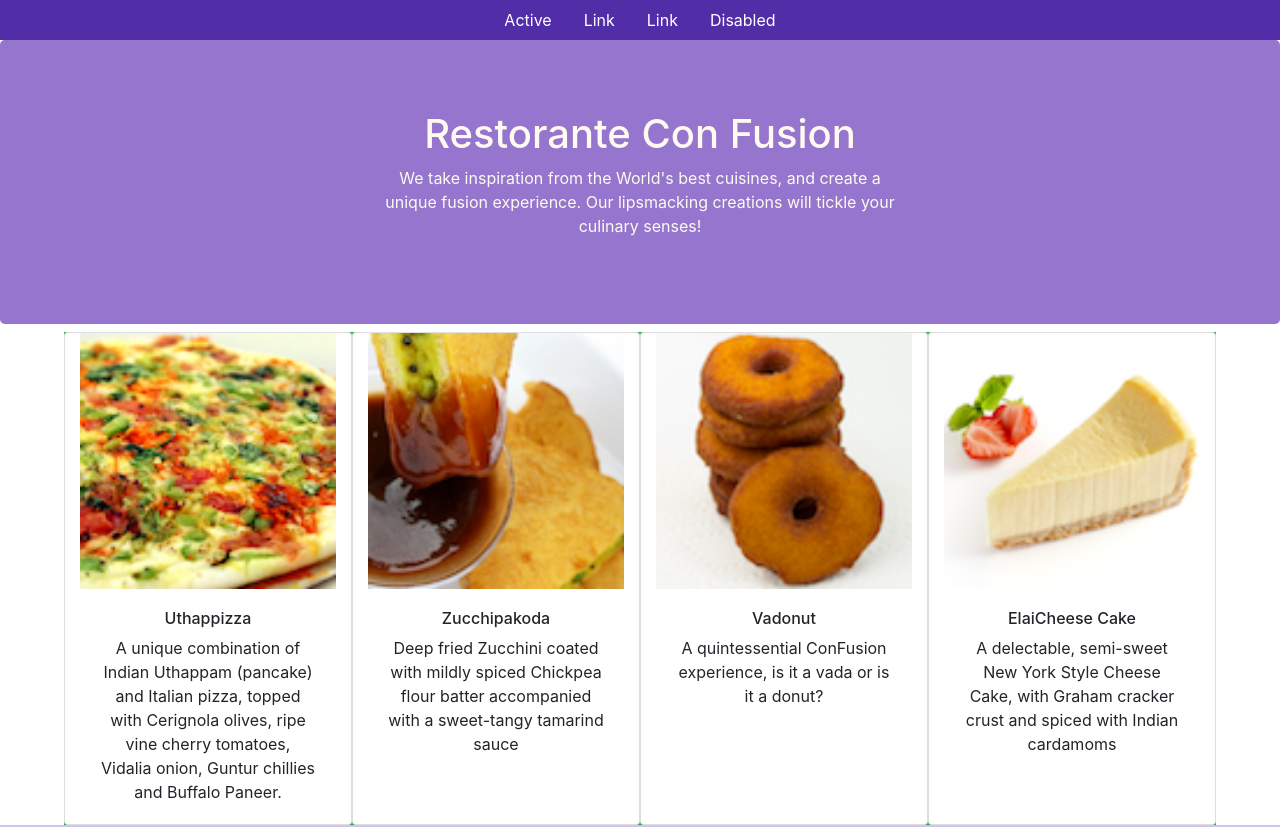
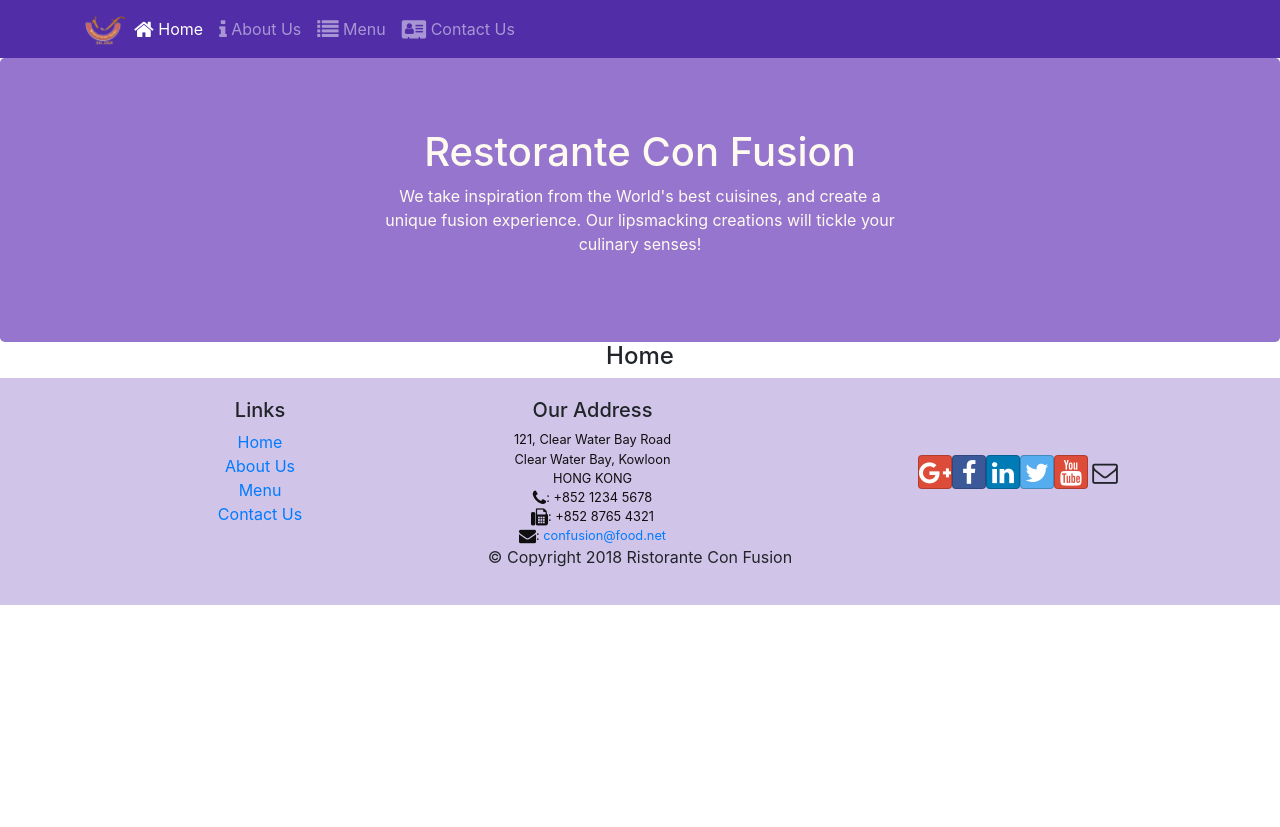
Before and after one commit to kkgarai/Front-End-Web-Development-with-React, a React (Create React App) app: page /home in a window 1280 px wide. Shown: the top 827 px of the page. After the commit the page ends 800 px from the top, so only its background shows below. Built offline with nearby package versions, Linux system fonts and the light colour scheme.

Commit message:
React Router

```diff
--- a/package.json
+++ b/package.json
@@ -10,7 +10,9 @@
     "font-awesome": "^4.7.0",
     "react": "^17.0.1",
     "react-dom": "^17.0.1",
+    "react-router-dom": "^5.2.0",
     "react-scripts": "4.0.2",
+    "reactstrap": "^8.9.0",
     "web-vitals": "^1.1.0"
   },
   "scripts": {
--- a/src/App.js
+++ b/src/App.js
@@ -1,15 +1,18 @@
 import logo from './logo.svg';
 import './App.css';
+import { BrowserRouter } from 'react-router-dom';
 import MainComponent from './components/MainComponent'
 
 
 function App() {
   return (
-    <div className="App">
+    <BrowserRouter>
+      <div className="App">
 
-      <MainComponent/>
+        <MainComponent />
 
-    </div>
+      </div>
+    </BrowserRouter>
   );
 }
 
--- a/src/components/FooterComponent.js
+++ b/src/components/FooterComponent.js
@@ -1,4 +1,5 @@
 import React from 'react'
+import { Link } from 'react-router-dom'
 
 const FooterComponent = () => {
     return (
@@ -8,10 +9,10 @@
                     <div className="col-4 offset-1 col-sm-2">
                         <h5>Links</h5>
                         <ul className="list-unstyled">
-                        <li><a href="#">Home</a></li>
-                        <li><a href="#">About</a></li>
-                        <li><a href="#">Menu</a></li>
-                        <li><a href="contactus.html">Contact</a></li>
+                            <li><Link to='/home'>Home</Link></li>
+                            <li><Link to='/aboutus'>About Us</Link></li>
+                            <li><Link to='/menu'>Menu</Link></li>
+                            <li><Link to='/contactus'>Contact Us</Link></li>
                         </ul>
                     </div>
                     <div className="col-7 col-sm-5">
--- a/src/components/HeaderComponent.js
+++ b/src/components/HeaderComponent.js
@@ -1,24 +1,40 @@
-import React from 'react'
+import React, { useState } from 'react'
+import { Nav, Navbar, NavbarBrand, NavbarToggler, Collapse, NavItem, Jumbotron } from 'reactstrap';
+import { NavLink } from 'react-router-dom';
 
 const HeaderComponent = () => {
+
+    const [isNavOpen, setIsNavOpen] = useState(false)
+
+    const toggleNav = () => {
+        setIsNavOpen(!isNavOpen)
+    }
     return (
         <React.Fragment>
-            <ul class="nav navbar-dark justify-content-center" >
-                <li class="nav-item">
-                    <a class="nav-link" href="#">Active</a>
-                </li>
-                <li class="nav-item">
-                    <a class="nav-link" href="#">Link</a>
-                </li>
-                <li class="nav-item">
-                    <a class="nav-link" href="#">Link</a>
-                </li>
-                <li class="nav-item">
-                    <a class="nav-link" href="#" >Disabled</a>
-                </li>
-            </ul>
+            <Navbar dark expand="sm">
+                <div className="container" >
+                    <NavbarToggler onClick={toggleNav} />
+                    <NavbarBrand className="mr-auto" href="/"><img src='assets/images/logo.png' height="30" width="41" alt='Ristorante Con Fusion' /></NavbarBrand>
+                    <Collapse isOpen={isNavOpen} navbar>
+                        <Nav navbar>
+                            <NavItem>
+                                <NavLink className="nav-link" to='/home'><span className="fa fa-home fa-lg"></span> Home</NavLink>
+                            </NavItem>
+                            <NavItem>
+                                <NavLink className="nav-link" to='/aboutus'><span className="fa fa-info fa-lg"></span> About Us</NavLink>
+                            </NavItem>
+                            <NavItem>
+                                <NavLink className="nav-link" to='/menu'><span className="fa fa-list fa-lg"></span> Menu</NavLink>
+                            </NavItem>
+                            <NavItem>
+                                <NavLink className="nav-link" to='/contactus'><span className="fa fa-address-card fa-lg"></span> Contact Us</NavLink>
+                            </NavItem>
+                        </Nav>
+                    </Collapse>
+                </div>
+            </Navbar>
 
-            <div className='jumbotron'>
+            <Jumbotron>
                 <div className="container">
                     <div className='row row-header justify-content-center'>
                         <div className="col-12 col-sm-6">
@@ -28,7 +44,7 @@
                         </div>
                     </div>
                 </div>
-            </div>
+            </Jumbotron>
         </React.Fragment>
     )
 }
--- /dev/null
+++ b/src/components/HomeComponent.js
@@ -0,0 +1,13 @@
+import React from 'react'
+
+function HomeComponent() {
+    return (
+        <div>
+            <div className="container">
+                <h4>Home</h4>
+            </div>
+        </div>
+    )
+}
+
+export default HomeComponent
--- a/src/components/MainComponent.js
+++ b/src/components/MainComponent.js
@@ -1,30 +1,44 @@
-import React,{useState} from 'react'
+import React, { useState } from 'react'
+import { Switch, Route, Redirect } from 'react-router-dom'
+
+import HomeComponent from './HomeComponent'
 import MenuComponent from "./MenuComponent"
 import DishdetailComponent from './DishdetailComponent'
 import HeaderComponent from './HeaderComponent'
 import FooterComponent from './FooterComponent'
-import {DISHES} from '../shared/dishes'
+import { DISHES } from '../shared/dishes'
 
 function MainComponent() {
-    const [dishes,setDishes]=useState([...DISHES])
-    const[selectedDish,setSelectedDish]=useState(null)
+    const [dishes, setDishes] = useState([...DISHES])
+    const [selectedDish, setSelectedDish] = useState(null)
 
-    const onDishSelect=(dishId)=>{
+    const onDishSelect = (dishId) => {
         setSelectedDish(dishId)
+    }
+
+    const HomePage = () => {
+        return (
+            <HomeComponent />
+        )
     }
 
     return (
         <div>
 
-           <HeaderComponent/>
+            <HeaderComponent />
+            <Switch>
+                <Route path="/home" component={HomePage} />
+                <Route exact path="/menu" component={() => <MenuComponent dishes={DISHES} />} />
+                <Redirect to='/home' />
+            </Switch>
 
 
-        <MenuComponent dishes={DISHES}
-            onClick={(dishId)=>setSelectedDish(dishId)}/>
-        <DishdetailComponent dish={dishes.filter((dish)=>dish.id===selectedDish)[0]}/>
+            {/*<MenuComponent dishes={DISHES}
+                onClick={(dishId) => setSelectedDish(dishId)} />
+            <DishdetailComponent dish={dishes.filter((dish) => dish.id === selectedDish)[0]} />
+                */}
 
-
-            <FooterComponent/>
+            <FooterComponent />
         </div>
     )
 }
--- a/src/components/MenuComponent.js
+++ b/src/components/MenuComponent.js
@@ -1,16 +1,16 @@
-import React,{useState,useEffect} from 'react'
+import React, { useState, useEffect } from 'react'
 
 
 function MenuComponent(props) {
 
-    const[dishes,setDishes]=useState(props.dishes)
+    const [dishes, setDishes] = useState(props.dishes)
 
 
-        const menu=dishes.map((dish)=>{
-            return(
-                <div key={dish.id} className='card col-md-3'   onClick={()=>props.onClick(dish.id)}>
+    const menu = dishes.map((dish) => {
+        return (
+            <div key={dish.id} className='card col-md-3' >
 
-                    <img className='card-img-top' src={dish.image} alt={dish.name}/>
+                <img className='card-img-top' src={dish.image} alt={dish.name} />
                 <div className='card-body' >
 
                     <h6 className='card-heading'>{dish.name}</h6>
@@ -24,7 +24,7 @@
 
     return (
         <>
-        <div className='container bg-success p4 mt-2 col-md-12' style={{width:'90%'}}>
+            <div className='container bg-success p4 mt-2 col-md-12' style={{ width: '90%' }}>
                 <div className='row'>
                     {menu}
                 </div>
```
Also changed, not shown: src/components/DishdetailComponent.js (+13 -13 lines), 1 other file (tests, documents, lock files or other folders). Lines whose indentation alone changed are shown as unchanged.
